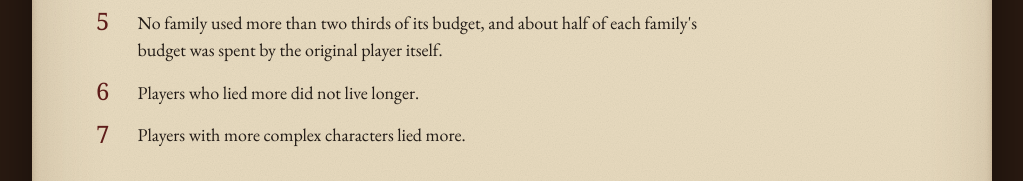
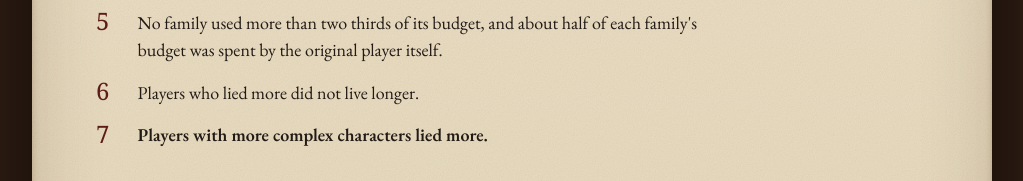
Before and after one commit to ilovehhhyn/clock-alignment, a plain HTML site: page docs/clock-alignment.html in a window 1280 px wide. Shown: the part 3740-3921 px from the top of the page, without its empty margins (128-1151 px from the left). Drawn offline with nearby package versions, Linux system fonts and the light colour scheme; a web font is replaced by a local one.

Commit message:
docs(site): bold the complexity finding
Co-Authored-By: Claude Fable 5.1 <noreply@anthropic.com>

```diff
--- a/docs/clock-alignment.html
+++ b/docs/clock-alignment.html
@@ -239,7 +239,7 @@ figcaption { font-size: .95rem; color: var(--ink-soft); margin-top: .5rem; max-w
       <li>Every original player created about one child, and the small model asked to create children four times as often as the big model.</li>
       <li>No family used more than two thirds of its budget, and about half of each family's budget was spent by the original player itself.</li>
       <li>Players who lied more did not live longer.</li>
-      <li>Players with more complex characters lied more.</li>
+      <li><b>Players with more complex characters lied more.</b></li>
     </ol>
 
     <h3>The three games</h3>
```
Also changed, not shown: docs/index.html (+1 -1 lines).
